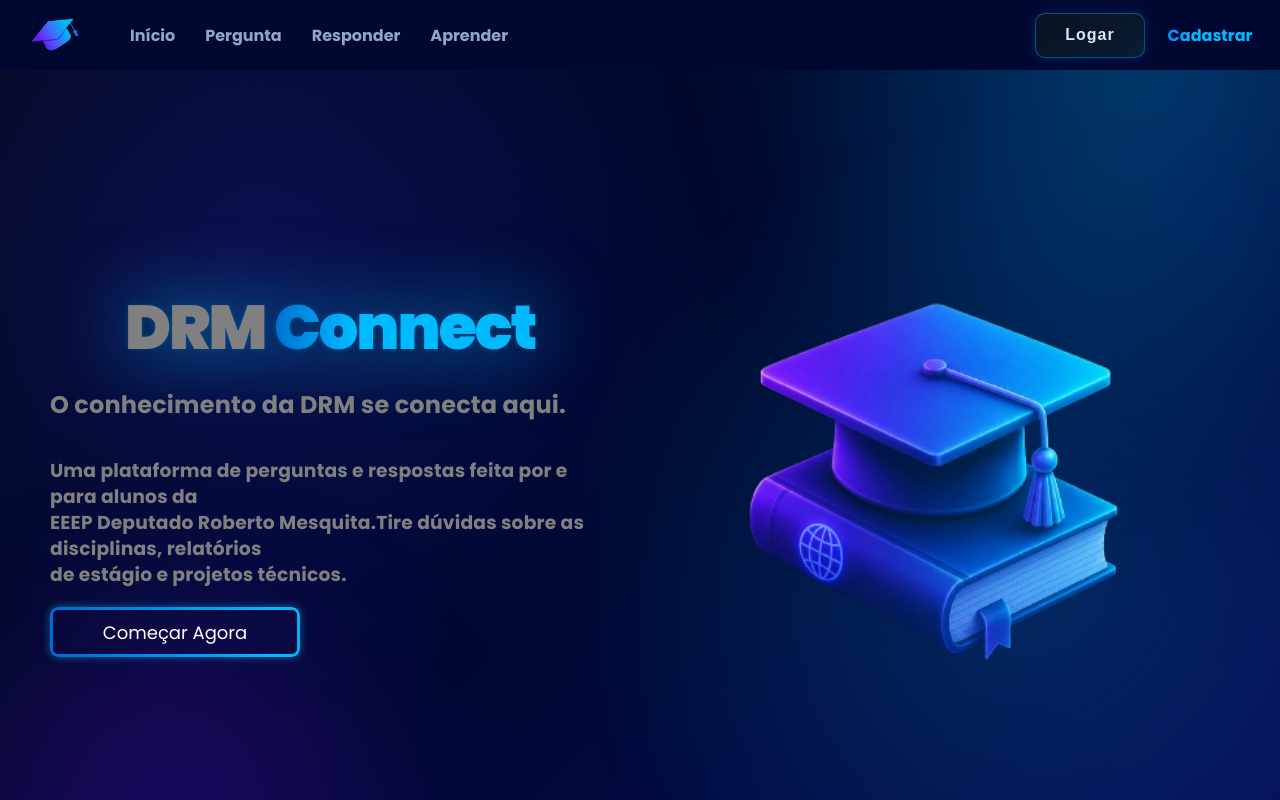
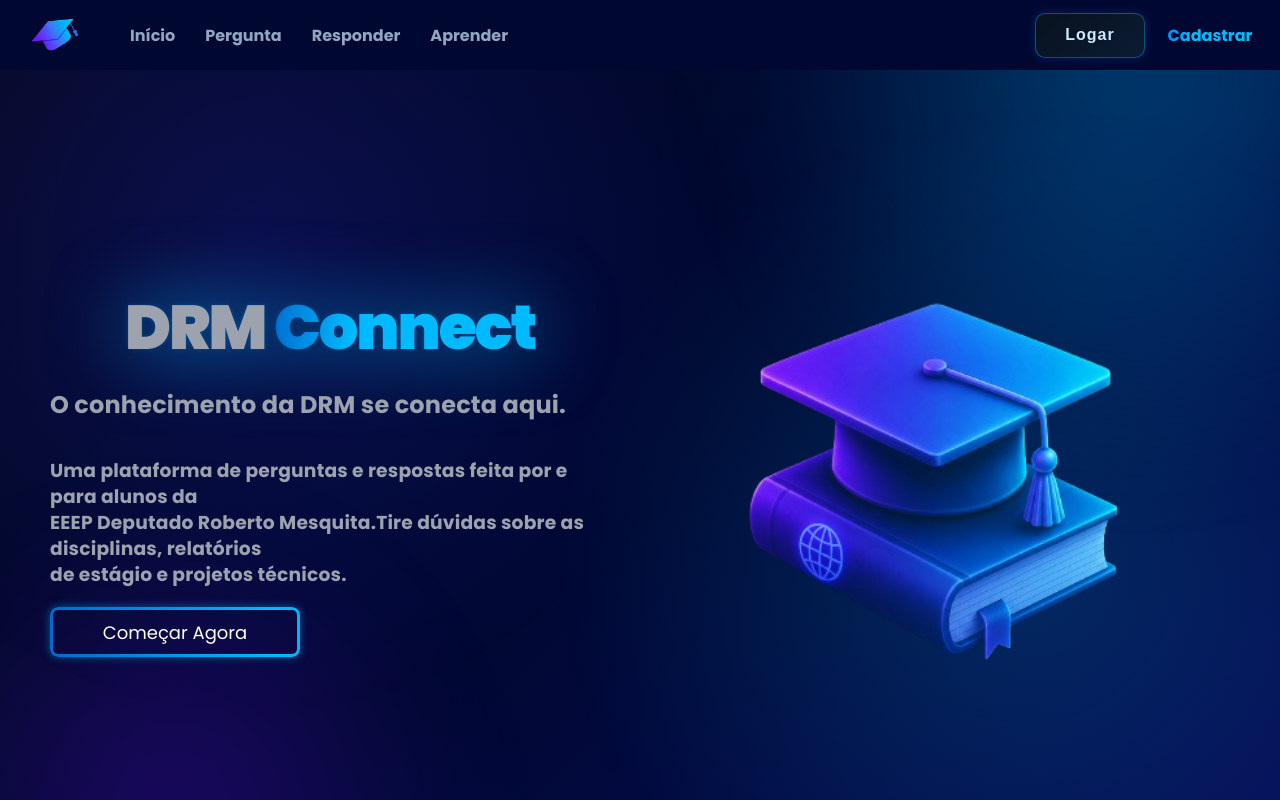
Before and after one commit to davysonzzs/DrmConnect, a React (Vite) app: page / in a window 1280 px wide. Shown: the top 800 px of the page. Built offline with nearby package versions, Linux system fonts and the light colour scheme; no server answers; a web font is replaced by a local one.

Commit message:
style: retirando cor padrão de texto na inicial

```diff
--- a/src/styles/inicial.css
+++ b/src/styles/inicial.css
@@ -1,6 +1,5 @@
 .inicial-tudo{
     background-color: #050922;
-    color: gray;
     width: 100%;
 }
 
```
